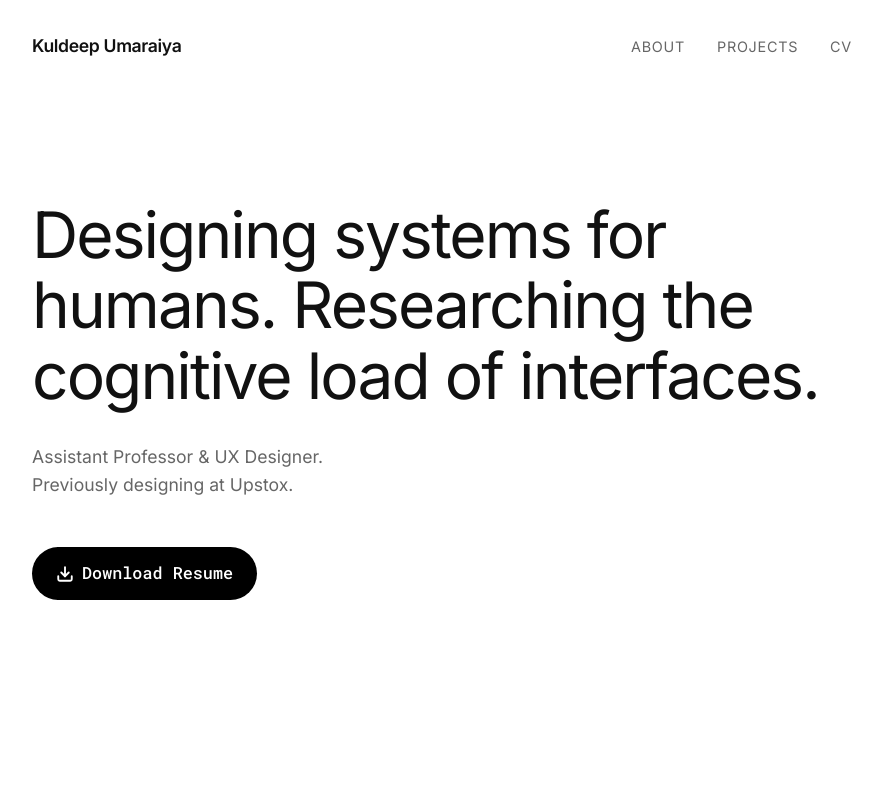
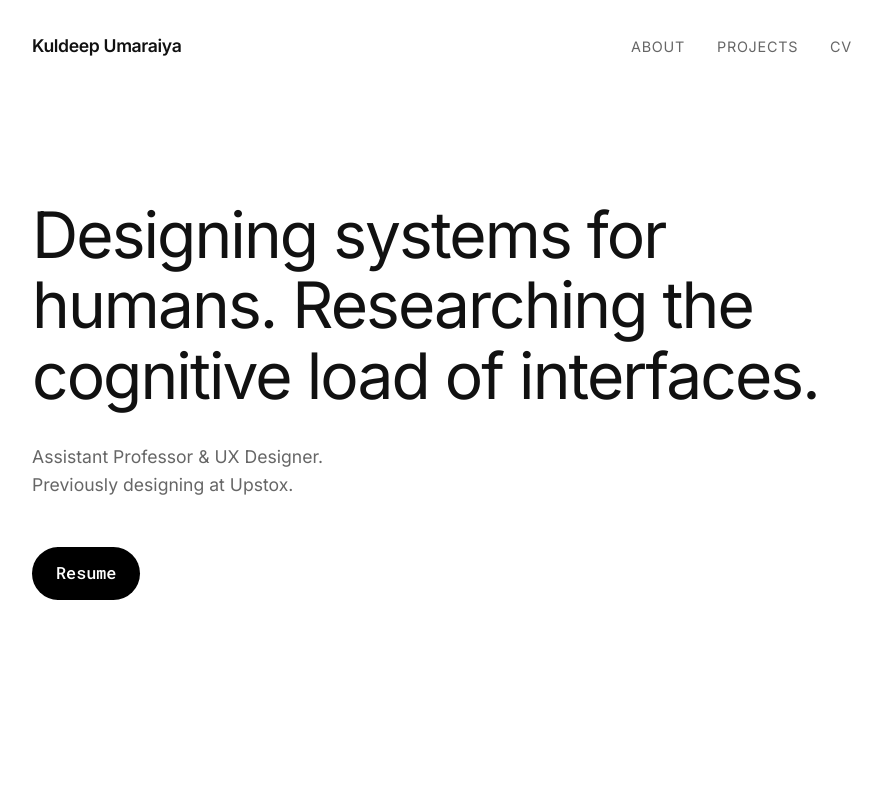
Before and after one commit to kuldeepumaraiya/portfolio, a React (Vite) app: page / in a window 1280 px wide. Shown: the top 800 px of the page, without its empty margins (198-1080 px from the left). Built offline with nearby package versions, Linux system fonts and the light colour scheme.

Commit message:
Update portfolio changes

```diff
--- a/src/components/Hero.jsx
+++ b/src/components/Hero.jsx
@@ -1,4 +1,3 @@
-import { Download } from 'lucide-react';
 import './Hero.css';
 
 const Hero = () => {
@@ -15,12 +14,13 @@ const Hero = () => {
         </p>
 
         <a
-          href="/Kuldeep_Umaraiya_Resume.pdf"
-          download="Kuldeep_Umaraiya_Resume.pdf"
+          href={import.meta.env.BASE_URL + 'Kuldeep_Umaraiya_Resume.pdf'}
+          target="_blank"
+          rel="noopener noreferrer"
           className="hero-cta-btn"
           style={{ textDecoration: 'none' }}
         >
-          <Download size={18} strokeWidth={2.5} /> Download Resume
+          Resume
         </a>
       </div>
     </section>
```
